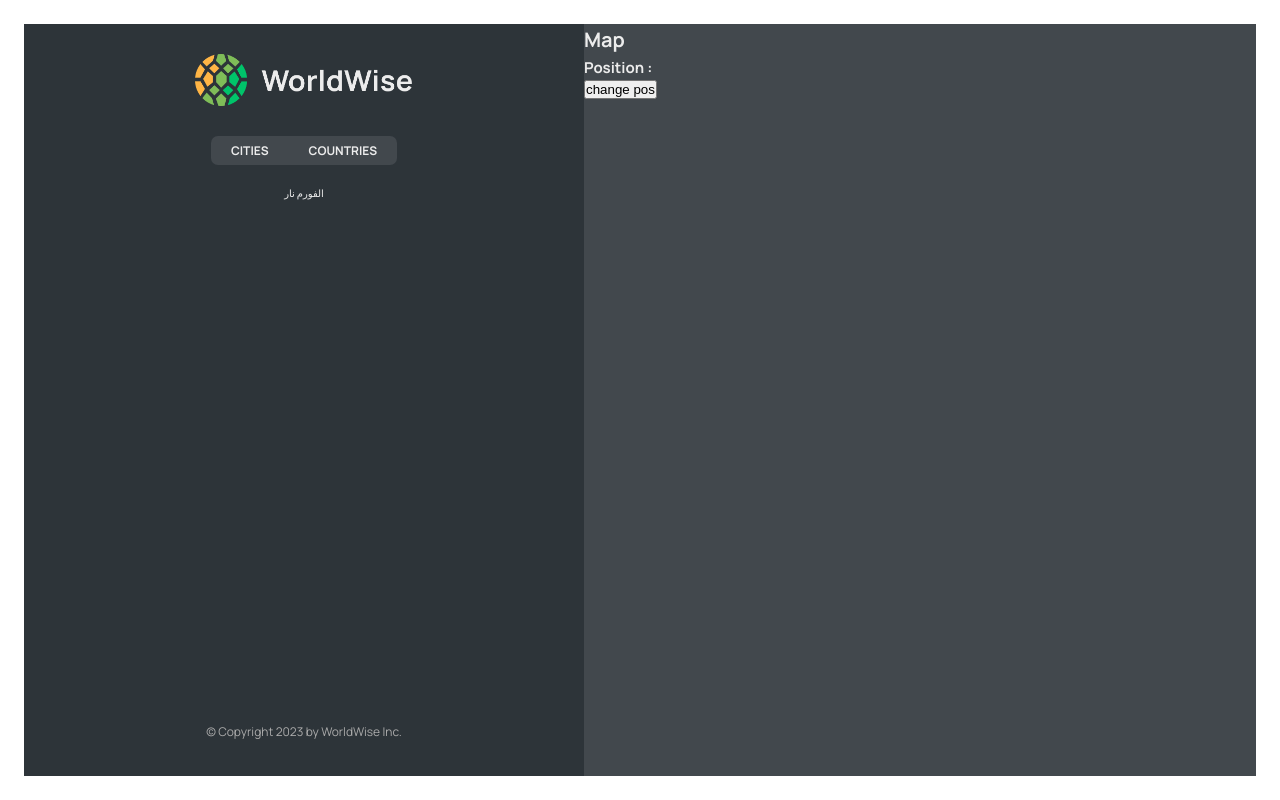
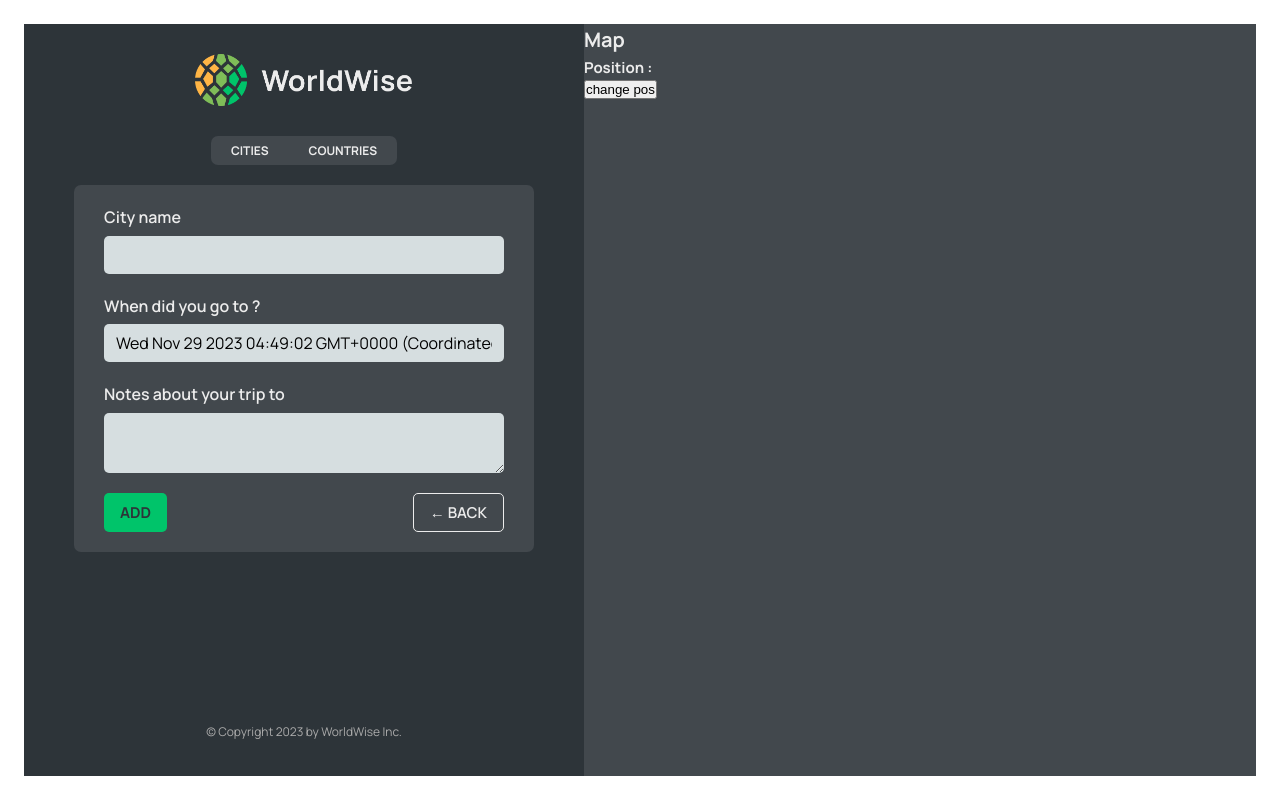
Before and after one commit to OmarElkeshen38/WorldWise, a React (Vite) app: page /app/form in a window 1280 px wide. Built offline with nearby package versions, Linux system fonts and the light colour scheme; data requests are answered from the project's data file; the HTML template or start-up script is replaced by a standard one.

Commit message:
Navigate with useNavigate

```diff
--- a/src/App.jsx
+++ b/src/App.jsx
@@ -9,6 +9,7 @@
 import CityList from "./components/CityList";
 import CountryList from "./components/CountryList";
 import City from "./components/City";
+import Form from "./components/Form";
 
 function App() {
   const BASE_URL = "http://localhost:8000";
@@ -54,7 +55,7 @@
               path="countries"
               element={<CountryList cities={cities} isLoading={isLoading} />}
             />
-            <Route path="form" element={<p>الفورم نار</p>} />
+            <Route path="form" element={<Form />} />
           </Route>
           <Route path="*" element={<PageNotFound />}></Route>
         </Routes>
--- /dev/null
+++ b/src/components/Button.jsx
@@ -0,0 +1,18 @@
+import styles from './Button.module.css';
+import PropTypes from "prop-types";
+
+function Button({ children, onClick, type }) {
+  return (
+    <button onClick={onClick} className={`${styles.btn} ${styles[type]}`}>
+      {children}
+    </button>
+  )
+}
+
+Button.propTypes = {
+    children: PropTypes.array.isRequired,
+    onClick: PropTypes.array.isRequired,
+    type: PropTypes.array.isRequired,
+  };
+
+export default Button
--- a/src/components/City.jsx
+++ b/src/components/City.jsx
@@ -1,6 +1,6 @@
 // import styles from "./City.module.css";
 
-import { useParams, useSearchParams } from "react-router-dom";
+import { useParams } from "react-router-dom";
 
 // const formatDate = (date) =>
 //   new Intl.DateTimeFormat("en", {
@@ -12,9 +12,9 @@
 
 function City() {
   const { id } = useParams();
-  const [searchParams, setSearchParams] = useSearchParams();
-  const lat = searchParams.get("lat");
-  const lng = searchParams.get("lng");
+  // const [searchParams, setSearchParams] = useSearchParams();
+  // const lat = searchParams.get("lat");
+  // const lng = searchParams.get("lng");
 
   // TEMP DATA
   // const currentCity = {
@@ -27,7 +27,7 @@
   // const { cityName, emoji, date, notes } = currentCity;
 
 return <>
-  <h1>city {id}</h1><p>{lat}, {lng}</p>
+  <h1>city {id}</h1>
 </>
 
   // return (
--- a/src/components/CountryList.jsx
+++ b/src/components/CountryList.jsx
@@ -21,7 +21,7 @@
   return (
     <ul className={styles.countryList}>
       {countries.map((country) => (
-        <CountryItem country={country} key={country} />
+        <CountryItem country={country} key={country.country} />
       ))}
     </ul>
   );
--- a/src/components/Form.jsx
+++ b/src/components/Form.jsx
@@ -1,8 +1,9 @@
 // "https://api.bigdatacloud.net/data/reverse-geocode-client?latitude=0&longitude=0"
 
 import { useState } from "react";
-
 import styles from "./Form.module.css";
+import Button from "./Button";
+import { useNavigate } from "react-router-dom";
 
 export function convertToEmoji(countryCode) {
   const codePoints = countryCode
@@ -13,8 +14,10 @@
 }
 
 function Form() {
+  const navigate = useNavigate();
+
   const [cityName, setCityName] = useState("");
-  const [country, setCountry] = useState("");
+  // const [country, setCountry] = useState("");
   const [date, setDate] = useState(new Date());
   const [notes, setNotes] = useState("");
 
@@ -49,8 +52,11 @@
       </div>
 
       <div className={styles.buttons}>
-        <button>Add</button>
-        <button>&larr; Back</button>
+        <Button type="primary">Add</Button>
+        <Button type="back"  onClick={(e)=> {
+            e.preventDefault();
+            navigate(-1);
+        }}>&larr; Back</Button>
       </div>
     </form>
   );
--- a/src/components/Map.jsx
+++ b/src/components/Map.jsx
@@ -1,14 +1,15 @@
-import { useSearchParams } from 'react-router-dom'
+import { useNavigate, useSearchParams } from 'react-router-dom'
 import styles from './Map.module.css'
 
 function Map() {
+  const navigate = useNavigate();
 
   const [searchParams, setSearchParams] = useSearchParams();
   const lat = searchParams.get("lat");
   const lng = searchParams.get("lng");
 
   return (
-    <div className={styles.mapContainer}>
+    <div className={styles.mapContainer} onClick={() => navigate('form')}>
       <h1>Map</h1>
       <h2>Position : {lat} {lng}</h2>
       <button onClick={() => {
```
